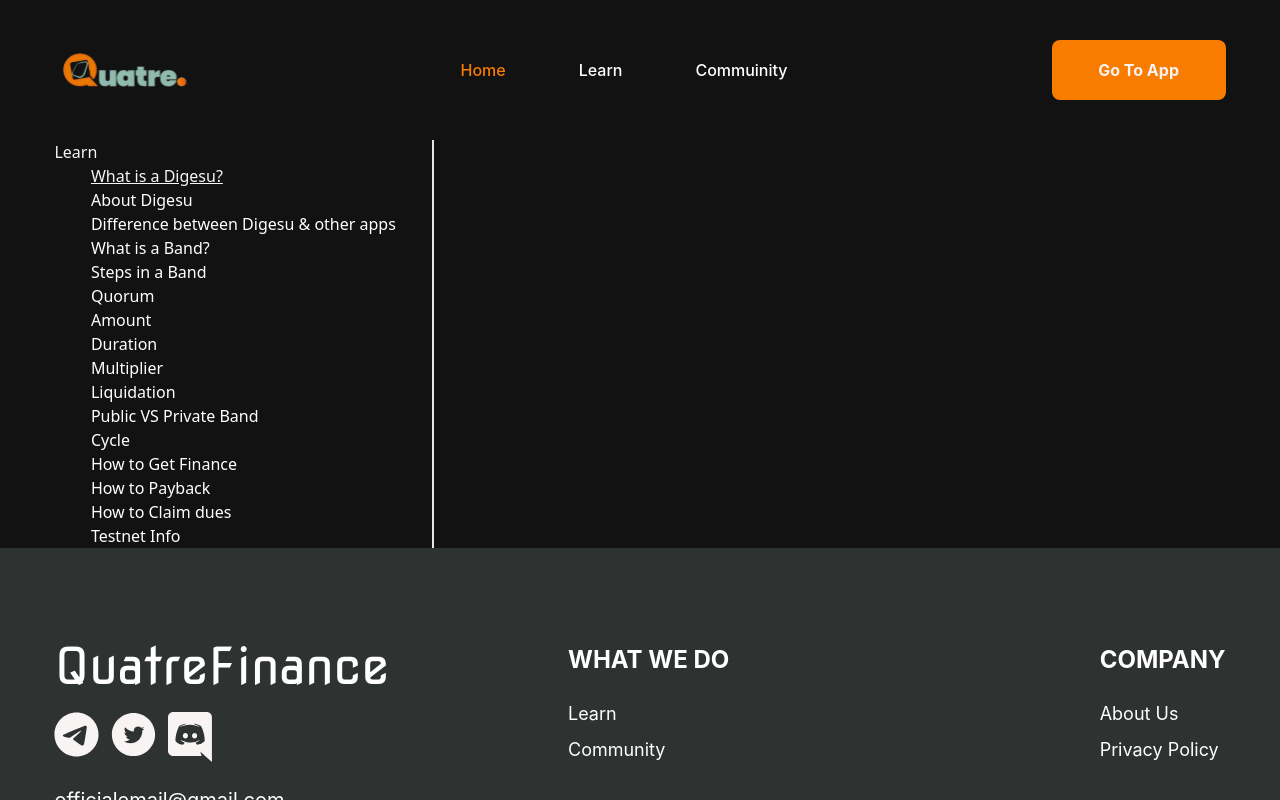
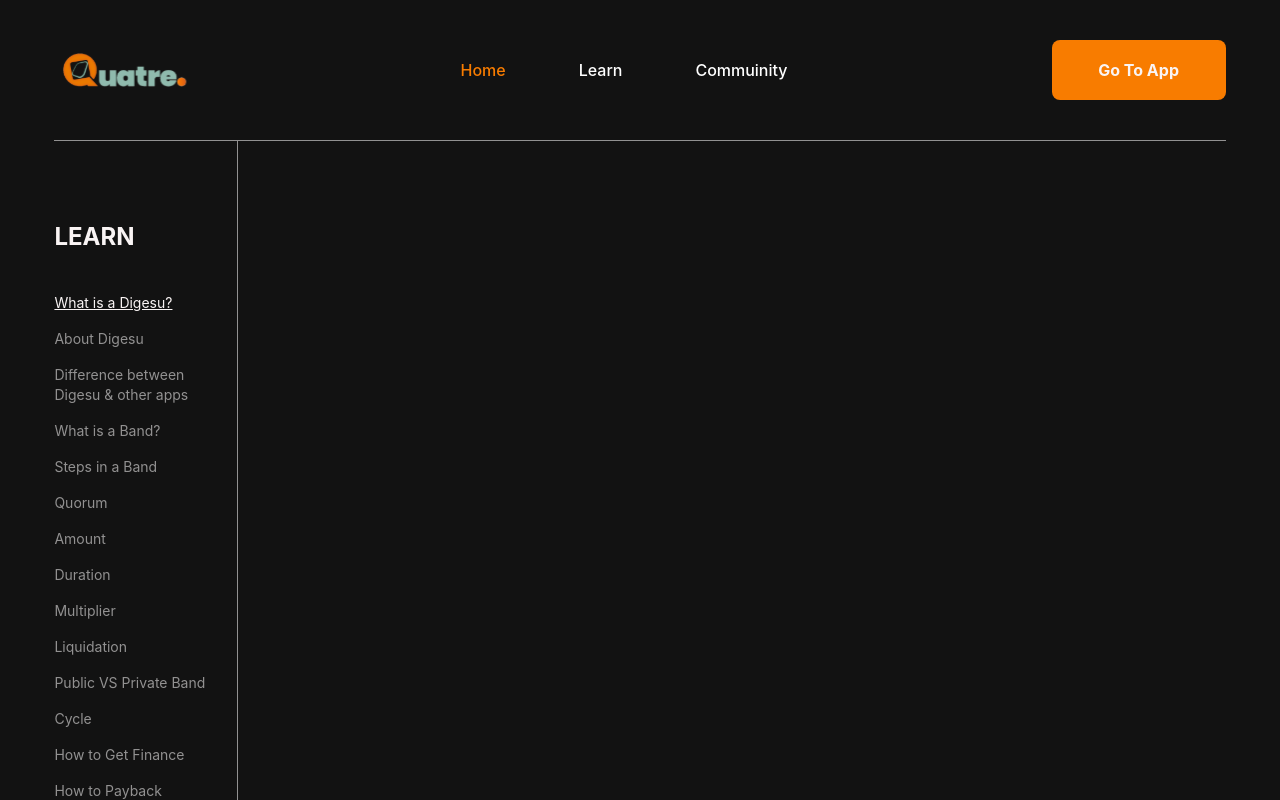
Before and after one commit to Rex739/quatre-finance-docs, a Next.js app: page / in a window 1280 px wide. Shown: the top 800 px of the page. Built offline with nearby package versions, Linux system fonts and the light colour scheme.

Commit message:
developing sidebar

```diff
--- a/src/components/layout/layout.js
+++ b/src/components/layout/layout.js
@@ -41,7 +41,7 @@
         {/* white transparent layer when navbar toggle button is clicked  */}
         <TransparenLayer isClicked={isClicked} />
         <main className="relative font-gothic">
-          <ScrollButton windowIsDefined={windowIsDefined} />
+          {/* <ScrollButton windowIsDefined={windowIsDefined} /> */}
           <NavBar handleClick={handleClick} isClicked={isClicked} />
           {children}
           <Footer />
--- a/src/components/sidebar/_activeLink.js
+++ b/src/components/sidebar/_activeLink.js
@@ -3,15 +3,6 @@
 
 const _ActiveLink = ({ handleClick, children, href, className }) => {
   const router = useRouter()
-  const listStyle = {
-    // marginRight: 36.5,
-    // marginLeft: 36.5,
-  }
-
-  const linkStyle = {
-    color: router.asPath === href ? "#F6F6F6" : "#FFFFFF",
-    textDecoration: router.asPath === href ? "underline" : "none"
-  }
 
   const handleActiveClick = (e) => {
     e.preventDefault()
@@ -19,11 +10,13 @@
   }
 
   return (
-    <li onClick={handleClick} style={listStyle} className={className}>
+    <li onClick={handleClick} className={className}>
       <a
+        className={
+          router.asPath === href ? "text-white1 underline" : "text-borderGray hover:text-white1"
+        }
         href={href}
         onClick={handleActiveClick}
-        style={linkStyle}
         target="_newtab"
       >
         {children}
--- a/src/components/sidebar/data.js
+++ b/src/components/sidebar/data.js
@@ -1,3 +1,5 @@
+import React from "react";
+
 export const sidebarList = [
   {
     id: 0,
@@ -11,8 +13,8 @@
   },
   {
     id: 2,
-    navList: "Difference between Digesu & other apps",
-    href: "/difference-between-digesu-and-other-apps",
+    navList: <p>Difference between <br /> Digesu & other apps</p>,
+    href: "/difference-between-digesu-ad-other-apps",
   },
   {
     id: 3,
--- a/src/components/sidebar/sidebar.js
+++ b/src/components/sidebar/sidebar.js
@@ -4,16 +4,16 @@
 
 const SideBar = ({ handleClick }) => {
   return (
-    <aside className="hidden lg:block border-r-2">
-      <nav>
+    <aside className="hidden lg:block  border-r-[1px] border-borderGray py-10 lg:py-20 lg:pr-8 ">
+      <nav className="h-screen overflow-y-scroll">
         <ul>
           <li>
-            <h1>Learn</h1>
+            <h1 className="text-2xl mb-5 lg:mb-10 font-bold">LEARN</h1>
           </li>
           {sidebarList.map((navList) => (
             <div key={navList.id}>
               <_ActiveLink
-                className="mx-[36.5px]"
+                className="mb-4 text-sm hover:text-orange"
                 href={navList.href}
                 handleClick={handleClick}
                 children={navList.navList}
--- a/src/pages/index.js
+++ b/src/pages/index.js
@@ -5,8 +5,8 @@
 
 const Home = ({ handleClick, isClicked }) => {
   return (
-    <main className="bg-green1 relative lg:flex">
-      <main className="wrapper text-white1 lg:flex">
+    <main className="bg-green1 relative lg:flex font-inter">
+      <main className="wrapper text-white1 lg:flex lg:border-t-[1px] border-borderGray">
         <SideBar handleClick={handleClick} />
         <main></main>
       </main>
--- a/src/styles/globals.css
+++ b/src/styles/globals.css
@@ -25,24 +25,8 @@
 * button {
   transition: all 1s ease-in-out;
 }
-* button:hover{
+* button:hover {
   transition: all 1s ease-in-out;
-
-}
- button:hover svg{
-  stroke-dashoffset: -480;
- }
-button svg {
-  position: absolute;
-  left: 0;
-  top: 0;
-  right: 0;
-  bottom: 0;
-  fill: none;
-  stroke: #fff;
-  stroke-dasharray: 150 480;
-  stroke-dashoffset: 100;
-  transition: 1s ease-in-out;
 }
 
 @media all and (min-width: 0px) {
```
Also changed, not shown: .babelrc.
